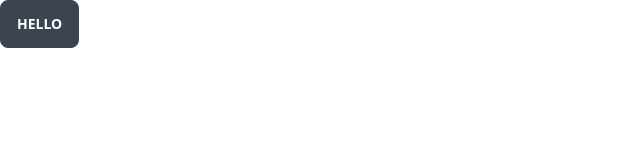
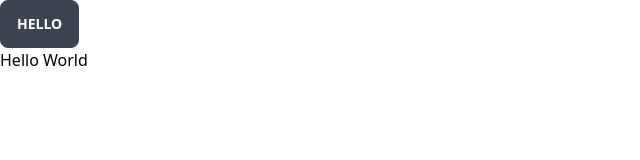
Before and after one commit to CrveniFlash/Im-pissed...todo, a React (Vite) app: page / in a window 1280 px wide. Shown: the top 160 px of the page, without its empty margins (0-640 px from the left). Built offline with nearby package versions, Linux system fonts and the light colour scheme.

Commit message:
adding main startpoint

```diff
--- a/src/App.jsx
+++ b/src/App.jsx
@@ -6,6 +6,9 @@ function App() {
   return (
     <div>
       <button className='btn'>Hello</button>
+      <div>
+        <h1>Hello World</h1>
+      </div>
     </div>
   )
 }
```
